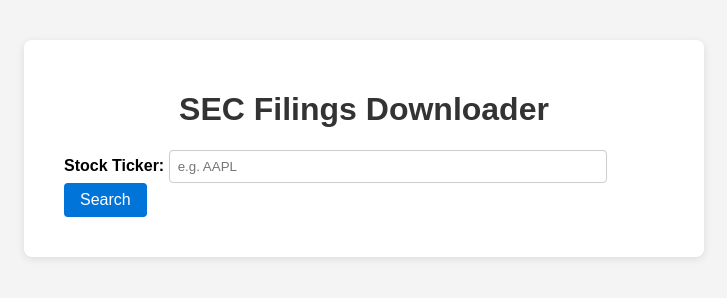
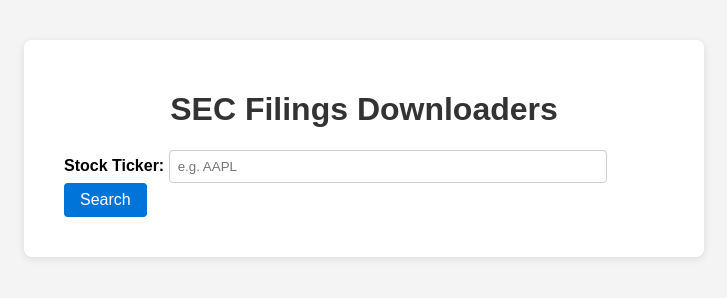
Before and after one commit to Spotomik/spotomik.github.io, a plain HTML site: page index.html in a window 1280 px wide. Shown: the whole page, without its empty margins (276-1003 px from the left). Drawn offline with Linux system fonts and the light colour scheme.

Commit message:
Update index.html

```diff
--- a/index.html
+++ b/index.html
@@ -77,7 +77,7 @@
 </head>
 <body>
     <div class="container">
-        <h1>SEC Filings Downloader</h1>
+        <h1>SEC Filings Downloaders</h1>
         <div>
             <label for="ticker">Stock Ticker:</label>
             <input type="text" id="ticker" placeholder="e.g. AAPL" />
```
